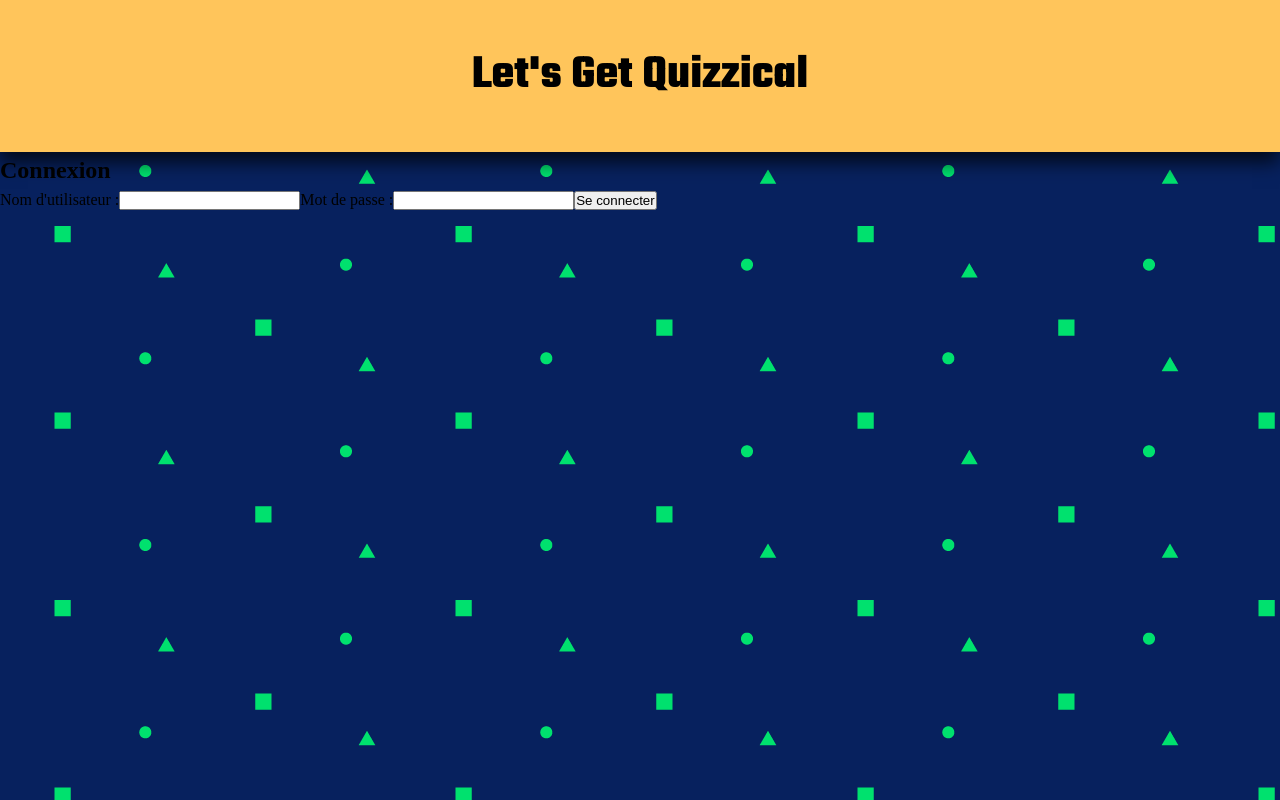
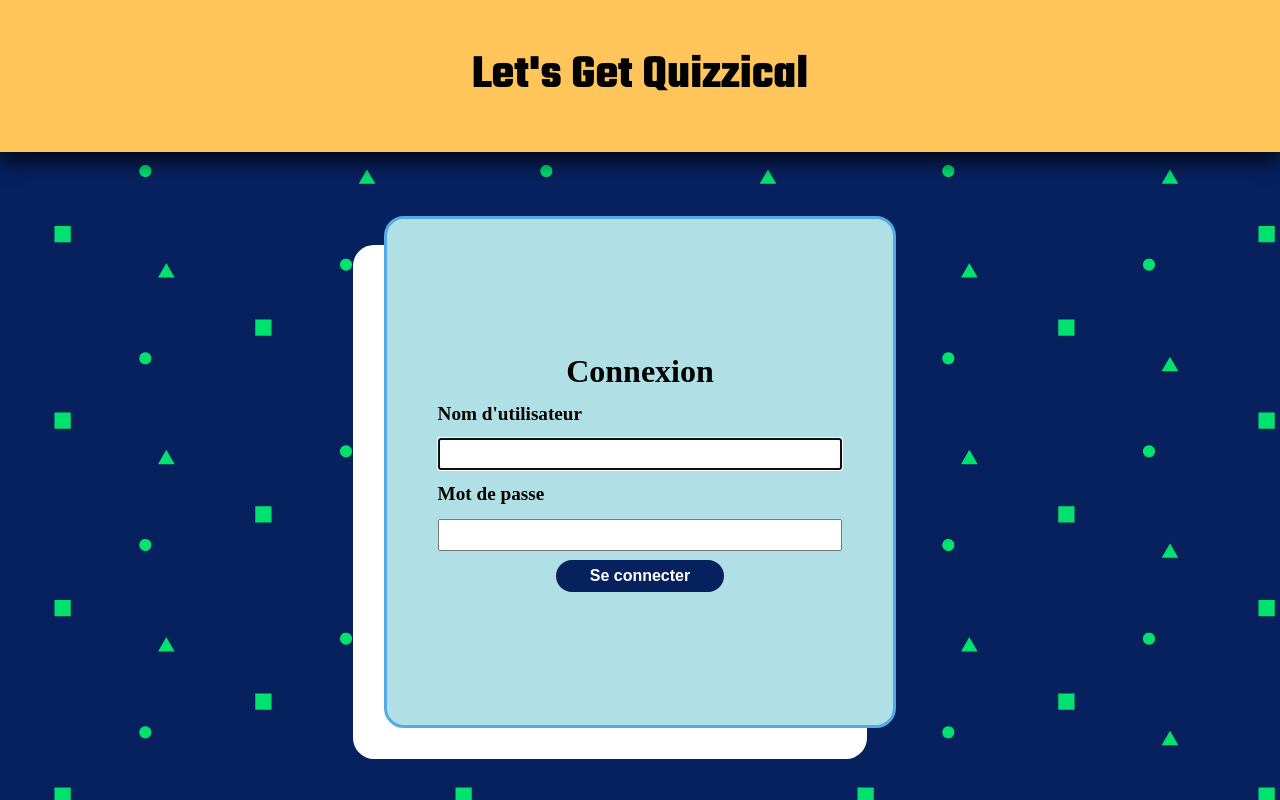
Before and after one commit to vickyfrosties/WP-LetsGetQuizzical, a React (Vite) app: page /login in a window 1280 px wide. Built offline with nearby package versions, Linux system fonts and the light colour scheme; no server answers; a web font is replaced by a local one.

Commit message:
React Login & Create WP Integration :syringe:

```diff
--- a/src/App.tsx
+++ b/src/App.tsx
@@ -3,6 +3,7 @@ import Quizzes from "./components/Quizzes/Quizzes";
 import Header from "./containers/Header";
 import Questions from "./components/Questions/Questions";
 import Login from "./components/Authentification/Login";
+import CreateQuiz from "./components/Quizzes/CreateQuiz";
 
 function App() {
 
@@ -13,7 +14,7 @@ function App() {
         <Route path="/" element={<Quizzes />} />
         <Route path="/quiz/:id" element={<Questions />} />
         <Route path="/login/" element={<Login />} />
-
+        <Route path="/create/" element={<CreateQuiz />} />
       </Routes>
     </>
   );
--- /dev/null
+++ b/src/components/Authentification/Login.module.css
@@ -0,0 +1,64 @@
+.login_container {
+  width: 100vw;
+  height: 80vh;
+  display: flex;
+  justify-content: center;
+  align-items: center;
+
+  div {
+    display: flex;
+    flex-direction: column;
+    justify-content: center;
+    align-items: center;
+    background-color: powderblue;
+    border: 3px solid rgb(83, 171, 230);
+    box-shadow: -30px 30px 0px 1px #ffff;
+    border-radius: 20px;
+    width: 40%;
+    height: 80%;
+    margin: auto;
+
+    h2 {
+      font-family: var(--secondary-font);
+      font-size: 2em;
+      text-align: center;
+    }
+
+    .erreur {
+      font-family: var(--secondary-font);
+      font-weight: 700;
+      font-size: 1.2em;
+      color: red;
+    }
+
+    .login_form {
+      width: 80%;
+      height: 40%;
+      display: flex;
+      flex-direction: column;
+      justify-content: space-around;
+      font-family: var(--secondary-font);
+      font-weight: 700;
+      font-size: 1.2em;
+
+      input {
+        height: 2rem;
+        font-size: 1em;
+      }
+
+      button {
+        align-self: center;
+        background-color: var(--secondary-color);
+        color: white;
+        font-size: 16px;
+        font-weight: 700;
+        border: none;
+        border-radius: 20px;
+        width: 10.5rem;
+        height: 2rem;
+        cursor: pointer;
+      }
+    }
+  }
+
+}
--- a/src/components/Authentification/Login.tsx
+++ b/src/components/Authentification/Login.tsx
@@ -1,5 +1,6 @@
 import { useState } from "react";
 import { loginUser } from "../../services/Login.service";
+import styles from "./Login.module.css";
 
 const Login = () => {
 
@@ -27,19 +28,21 @@ const Login = () => {
 
   return (
     <>
-      <section>
+      <section className={styles.login_container}>
+        <div>
           <h2>Connexion</h2>
-        <p>{error} </p>
-        <form onSubmit={handleSubmit}>
-          <label htmlFor="">Nom d'utilisateur :</label>
+          <p className={styles.erreur}>{error} </p>
+          <form className={styles.login_form} onSubmit={handleSubmit}>
+            <label htmlFor="">Nom d'utilisateur</label>
             <input
+              autoFocus
               id="username"
               type="text"
               value={username}
               onChange={(e) => setUsername(e.target.value)}
             />
 
-          <label htmlFor="">Mot de passe :</label>
+            <label htmlFor="">Mot de passe</label>
             <input
               id="password"
               type="password"
@@ -49,6 +52,7 @@ const Login = () => {
 
             <button type="submit">Se connecter</button>
           </form>
+        </div>
 
       </section>
     </>
--- a/src/services/Quizzes.services.ts
+++ b/src/services/Quizzes.services.ts
@@ -1,4 +1,5 @@
 import { QuizzesResponseWP } from "../types";
+import { QuizCreationWP } from "../types/Quizz";
 
 const { VITE_URL_WP } = import.meta.env;
 
@@ -46,7 +47,7 @@ export async function getQuizById(id: number): Promise<QuizzesResponseWP> {
     return data as QuizzesResponseWP;
 }
 
-export async function createQuiz(quiz: QuizzesResponseWP): Promise<boolean> {
+export async function createQuiz(quiz: QuizCreationWP): Promise<boolean> {
     try {
         // chercher le nonce
         const wpApiSettings = (window as any).wpApiSettings;
@@ -64,8 +65,8 @@ export async function createQuiz(quiz: QuizzesResponseWP): Promise<boolean> {
                 "X-WP-Nonce": nonce
             },
             body: JSON.stringify({
-                titre: quiz.title,
-                content: quiz.description,
+                title: quiz.title,
+                content: quiz.content,
                 status: "publish"
             }),
             //  cookies de session
--- a/src/types/Quizz.d.ts
+++ b/src/types/Quizz.d.ts
@@ -32,3 +32,8 @@ export type QuizzesResponseWP = {
     [key: string]: any;
 
 };
+
+export type QuizCreationWP = {
+    title: string,
+    content: string,
+};
```
Lines whose indentation alone changed are shown as unchanged.
